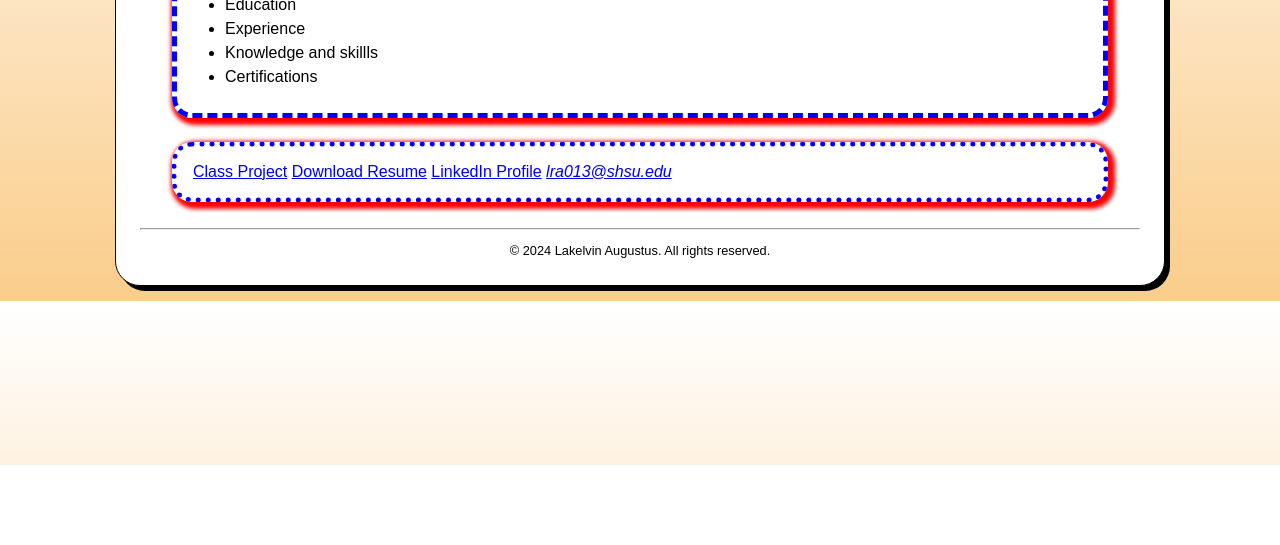
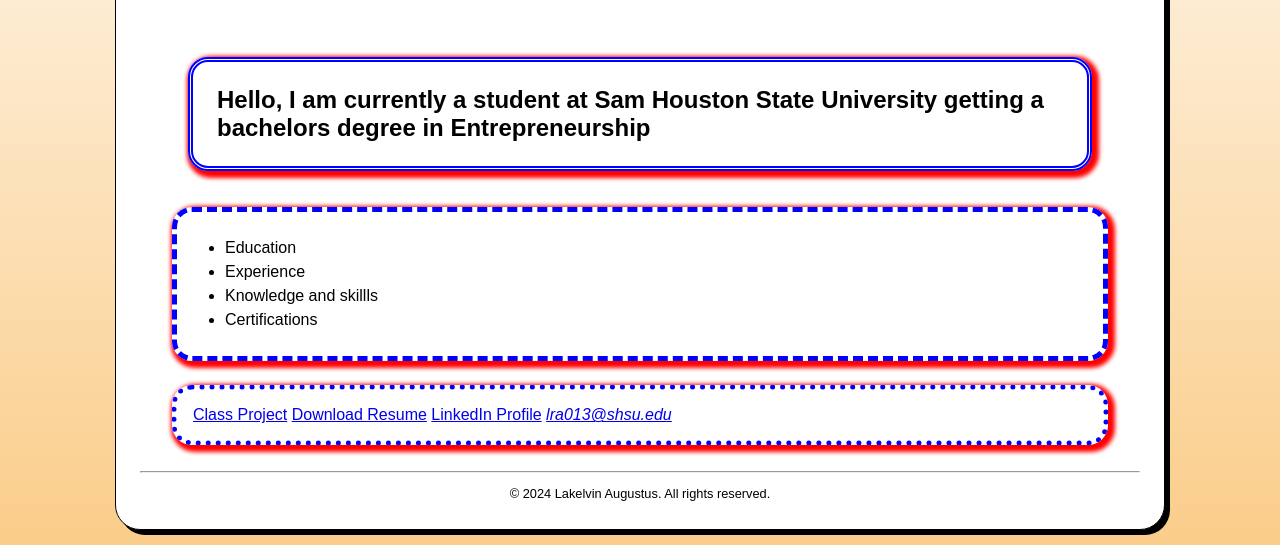
Before and after one commit to Lakelvin12/Lakelvin12.github.io, a plain HTML site: page index.html in a window 1280 px wide. Shown: the part 335-880 px from the top of the page. Before the commit the page ends 800 px from the top, so only its background shows below. Drawn offline with Linux system fonts and the light colour scheme.

Commit message:
main.css

```diff
--- a/styles/main.css
+++ b/styles/main.css
@@ -46,14 +46,14 @@ body {
     box-shadow: 5px 5px 0 0;
 }
 
-h3, main nav, .contact {
+h2, main nav, .contact {
     margin: 1.5em 2em;
     border-radius: 20px;
     box-shadow: 3px 3px 4px 4px red;
     padding: 1em;
 }
 
-h3 {
+h2 {
     margin-top: 3em;
     border: 5px double blue;
 }
```
